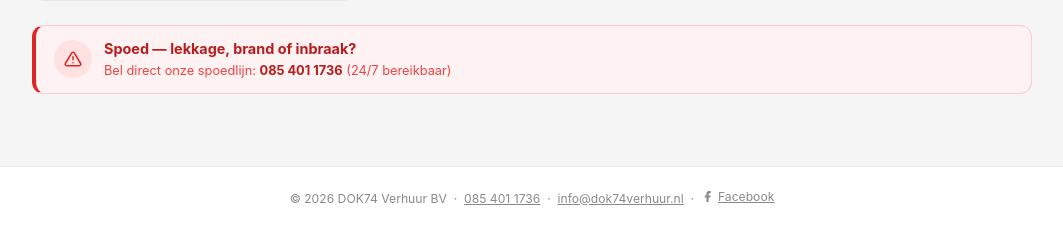
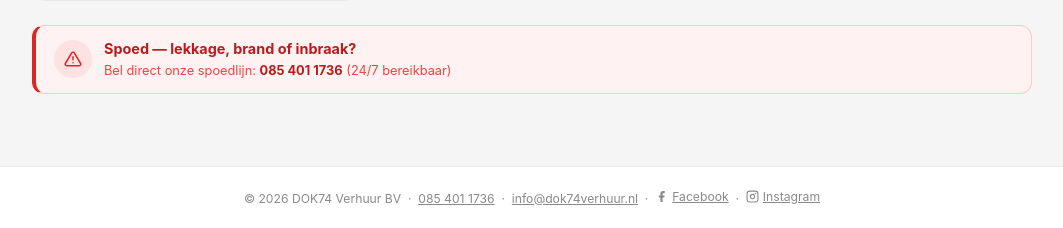
Before and after one commit to industryofcool/dok74verhuur, a Flask app: page / in a window 1280 px wide. Shown: the part 780-1008 px from the top of the page, without its empty margins (108-1171 px from the left). Run offline with Flask 3, Linux system fonts and the light colour scheme.

Commit message:
Add Instagram link with icon to footer
Co-Authored-By: Claude Sonnet 4.6 <noreply@anthropic.com>

```diff
--- a/templates/index.html
+++ b/templates/index.html
@@ -318,7 +318,8 @@
   &copy; 2026 DOK74 Verhuur BV &nbsp;&middot;&nbsp;
   <a href="tel:0854011736">085 401 1736</a> &nbsp;&middot;&nbsp;
   <a href="mailto:info@dok74verhuur.nl">info@dok74verhuur.nl</a> &nbsp;&middot;&nbsp;
-  <a href="https://www.facebook.com/DOK74VERHUUR" target="_blank" rel="noopener" style="display:inline-flex;align-items:center;gap:4px"><svg viewBox="0 0 24 24" width="13" height="13" fill="currentColor"><path d="M18 2h-3a5 5 0 0 0-5 5v3H7v4h3v8h4v-8h3l1-4h-4V7a1 1 0 0 1 1-1h3z"/></svg>Facebook</a>
+  <a href="https://www.facebook.com/DOK74VERHUUR" target="_blank" rel="noopener" style="display:inline-flex;align-items:center;gap:4px"><svg viewBox="0 0 24 24" width="13" height="13" fill="currentColor"><path d="M18 2h-3a5 5 0 0 0-5 5v3H7v4h3v8h4v-8h3l1-4h-4V7a1 1 0 0 1 1-1h3z"/></svg>Facebook</a> &nbsp;&middot;&nbsp;
+  <a href="https://www.instagram.com/dok74verhuur/" target="_blank" rel="noopener" style="display:inline-flex;align-items:center;gap:4px"><svg viewBox="0 0 24 24" width="13" height="13" fill="none" stroke="currentColor" stroke-width="2" stroke-linecap="round" stroke-linejoin="round"><rect x="2" y="2" width="20" height="20" rx="5"/><circle cx="12" cy="12" r="4"/><circle cx="17.5" cy="6.5" r=".5" fill="currentColor"/></svg>Instagram</a>
 </footer>
 
 <div id="modal-backdrop" class="modal-backdrop">
```
